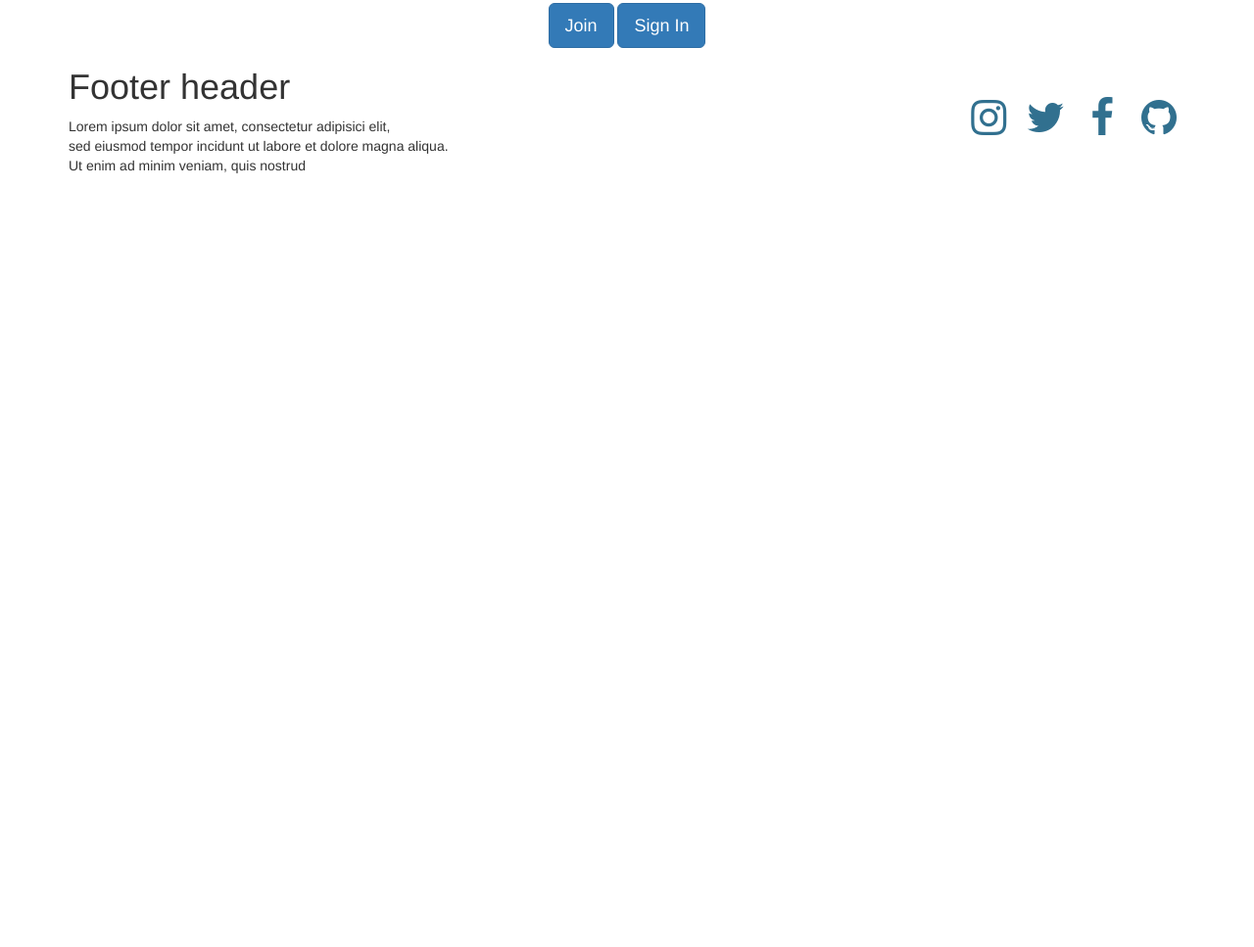
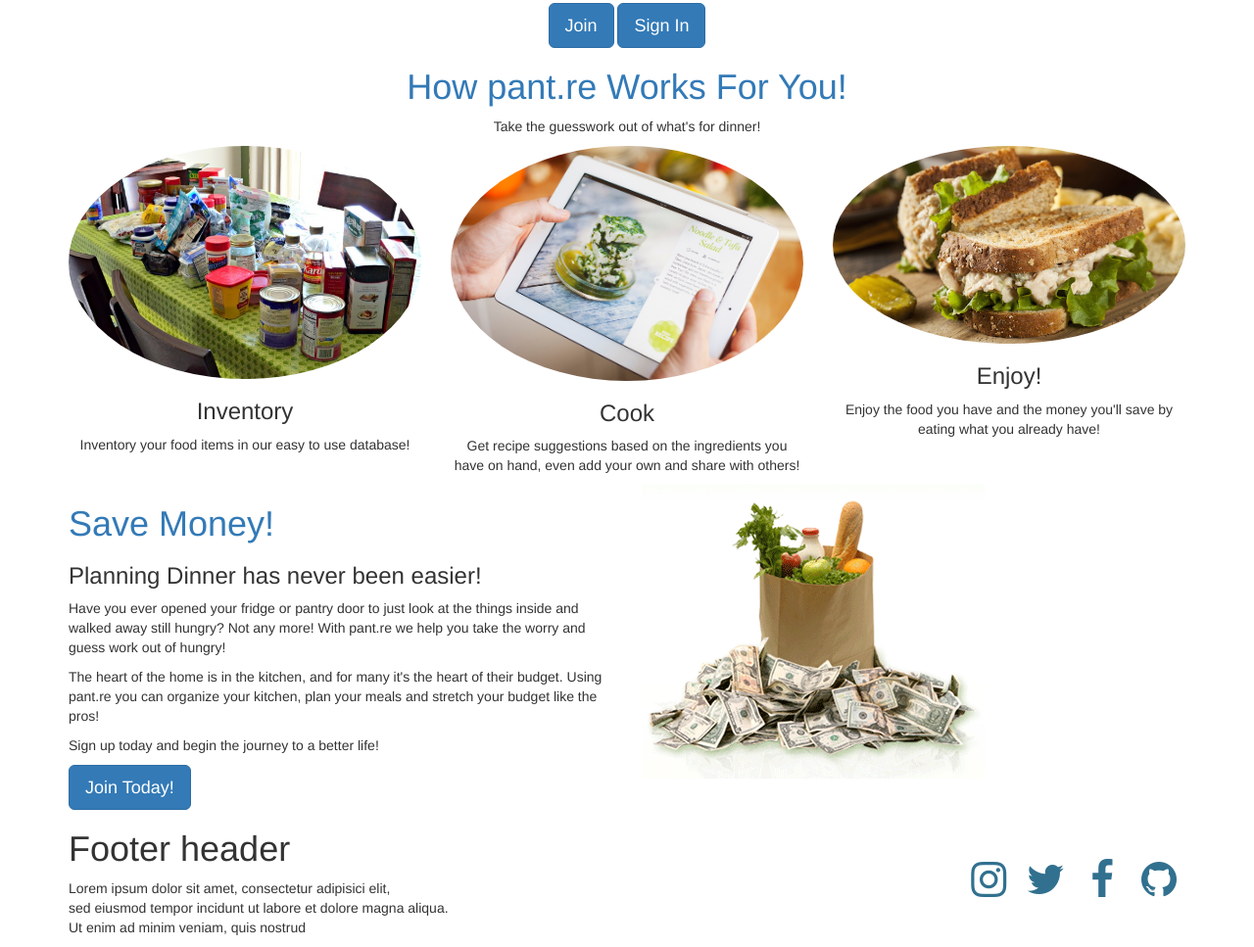
Before and after one commit to daimeonpilcher/pant.re, a website: page views/index.html in a window 1280 px wide. Shown: the part 339-1306 px from the top of the page at 98% size. Before the commit the page ends 800 px from the top, so only its background shows below. Drawn offline with nearby package versions, Linux system fonts and the light colour scheme; no server answers.

Commit message:
Added back code that was inadvertently deleted

```diff
--- a/views/index.html
+++ b/views/index.html
@@ -57,6 +57,54 @@
                         <br>
                         <a class="btn btn-lg btn-primary" data-toggle="modal" data-target="#join">Join</a>
                         <a class="btn btn-lg btn-primary" data-toggle="modal" data-target="#login">Sign In</a>
+                    </div>
+                </div>
+            </div>
+        </div>
+                <div class="section">
+            <div class="container">
+                <div class="row">
+                    <div class="col-md-12">
+                        <h1 class="text-center text-primary">How pant.re Works For You!</h1>
+                        <p class="text-center">Take the guesswork out of what's for dinner!</p>
+                    </div>
+                </div>
+                <div class="row">
+                    <div class="col-md-4">
+                        <img src="../images/inventory.jpg"
+                        class="center-block img-circle img-responsive">
+                        <h3 class="text-center">Inventory</h3>
+                        <p class="text-center">Inventory your food items in our easy to use database!</p>
+                    </div>
+                    <div class="col-md-4">
+                        <img src="../images/digital-recipe.jpg"
+                        class="center-block img-circle img-responsive">
+                        <h3 class="text-center">Cook</h3>
+                        <p class="text-center">Get recipe suggestions based on the ingredients you have on hand, even add your own and share with others!</p>
+                    </div>
+                    <div class="col-md-4">
+                        <img src="../images/tuna-sandwich.jpg"
+                        class="center-block img-circle img-responsive">
+                        <h3 class="text-center">Enjoy!</h3>
+                        <p class="text-center">Enjoy the food you have and the money you'll save by eating what you already have!</p>
+                    </div>
+                </div>
+            </div>
+        </div>
+        <div class="section">
+            <div class="container">
+                <div class="row">
+                    <div class="col-md-6">
+                        <h1 class="text-primary">Save Money!</h1>
+                        <h3>Planning Dinner has never been easier!</h3>
+                        <p>Have you ever opened your fridge or pantry door to just look at the things inside and walked away still hungry?  Not any more!  With pant.re we help you take the worry and guess work out of hungry!</p>
+                        <p>The heart of the home is in the kitchen, and for many it's the heart of their budget.  Using pant.re you can organize your kitchen, plan your meals and stretch your budget like the pros!</p>
+                        <p>Sign up today and begin the journey to a better life!</p>
+                        <a class="btn btn-lg btn-primary" data-toggle="modal" data-target="#join">Join Today!</a>
+                    </div>
+                    <div class="col-md-6">
+                        <img src="../images/groceries.gif"
+                        class="img-responsive">
                     </div>
                 </div>
             </div>
```
